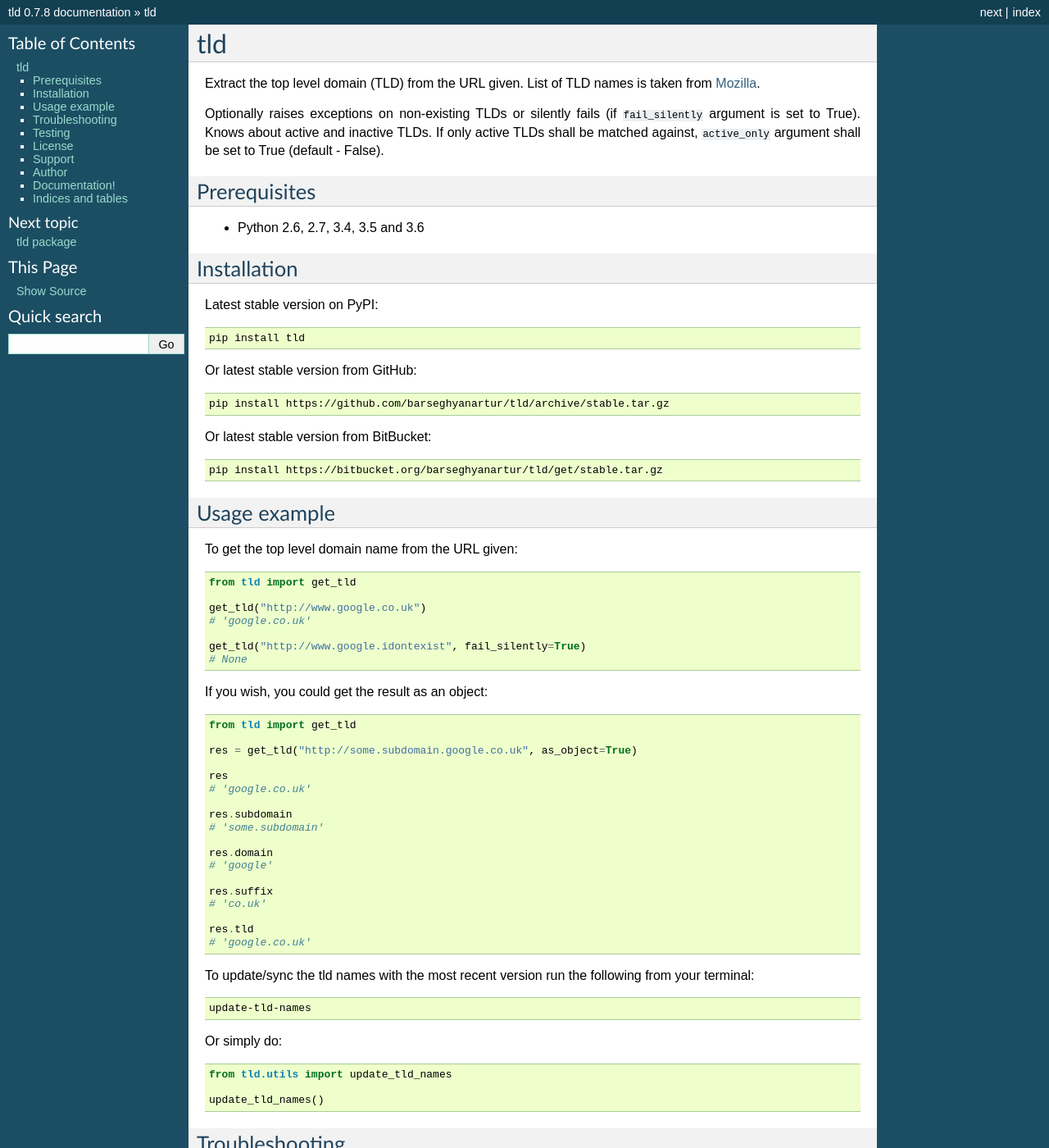
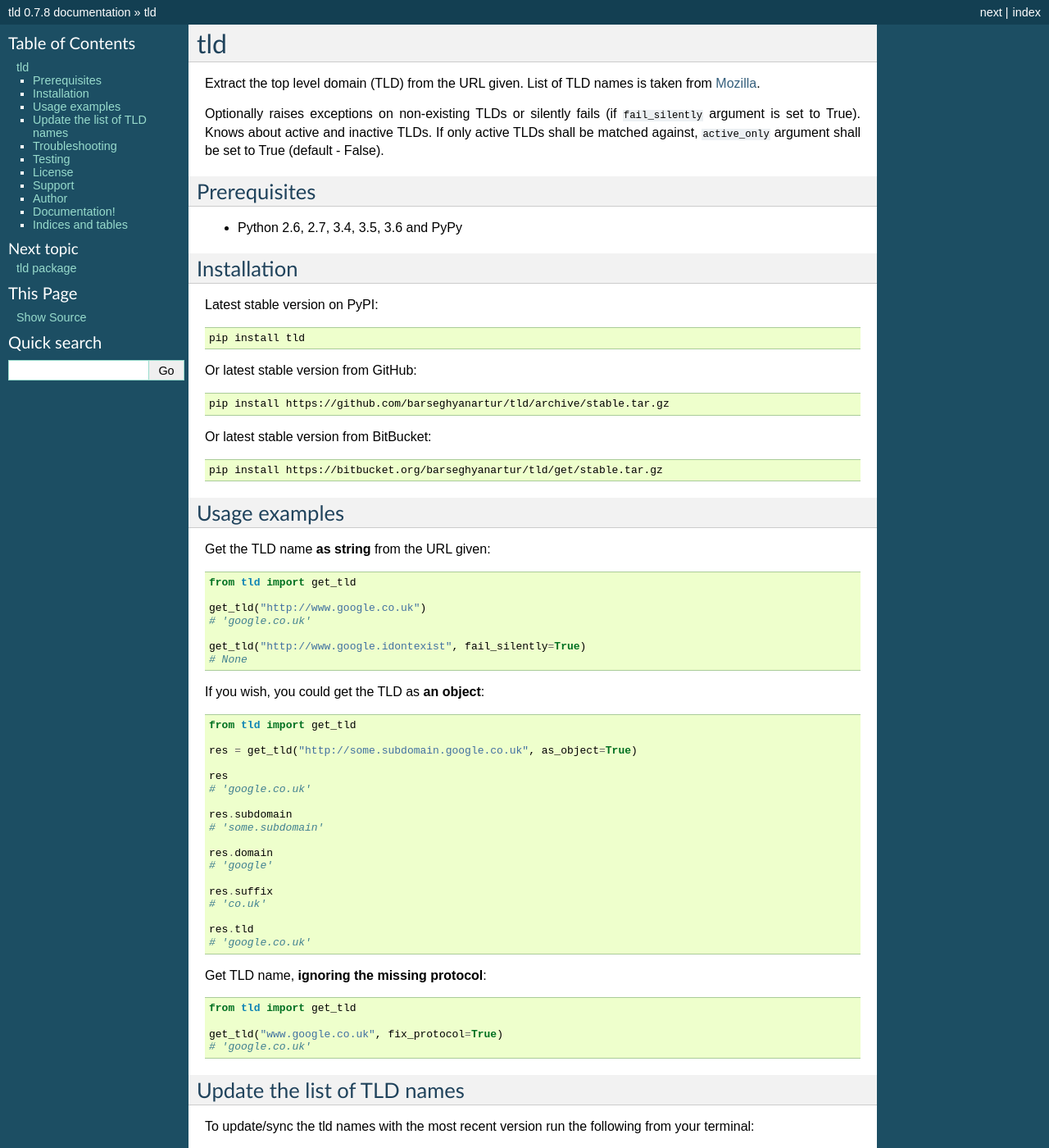
Before and after one commit to barseghyanartur/tld, a Sphinx documentation site: the page built from docs/index.rst, in a window 1280 px wide and 1400 px high. Shown: the whole window at 82% size. Built offline with Sphinx 7.4.7, drawn with Linux system fonts in a browser that asks for light colours; some of the changed text lies outside the part shown.

Commit message:
updated docs

```diff
--- a/CHANGELOG.rst
+++ b/CHANGELOG.rst
@@ -31,7 +31,6 @@ are used for versioning (schema follows below):
 - pep8 fixes.
 - removed deprecated `tld.update` module. Use ``update-tld-names`` command
   instead.
-- Tested against PyPy.
 
 0.7.6
 -----
--- a/docs/index.rst
+++ b/docs/index.rst
@@ -13,7 +13,7 @@ shall be set to True (default - False).
 
 Prerequisites
 =============
-- Python 2.6, 2.7, 3.4, 3.5 and 3.6
+- Python 2.6, 2.7, 3.4, 3.5, 3.6 and PyPy
 
 Installation
 ============
@@ -35,9 +35,9 @@ Or latest stable version from BitBucket:
 
     pip install https://bitbucket.org/barseghyanartur/tld/get/stable.tar.gz
 
-Usage example
-=============
-To get the top level domain name from the URL given:
+Usage examples
+==============
+Get the TLD name **as string** from the URL given:
 
 .. code-block:: python
 
@@ -49,7 +49,7 @@ To get the top level domain name from the URL given:
     get_tld("http://www.google.idontexist", fail_silently=True)
     # None
 
-If you wish, you could get the result as an object:
+If you wish, you could get the TLD as **an object**:
 
 .. code-block:: python
 
@@ -72,6 +72,17 @@ If you wish, you could get the result as an object:
     res.tld
     # 'google.co.uk'
 
+Get TLD name, **ignoring the missing protocol**:
+
+.. code-block:: python
+
+    from tld import get_tld
+
+    get_tld("www.google.co.uk", fix_protocol=True)
+    # 'google.co.uk'
+
+Update the list of TLD names
+============================
 To update/sync the tld names with the most recent version run the following
 from your terminal:
 
@@ -106,13 +117,13 @@ Simply type:
 
     ./runtests.py
 
-or use tox:
+Or use tox:
 
 .. code-block:: sh
 
     tox
 
-or use tox to check specific env:
+Or use tox to check specific env:
 
 .. code-block:: sh
 
```
Also changed, not shown: 1 other file.
